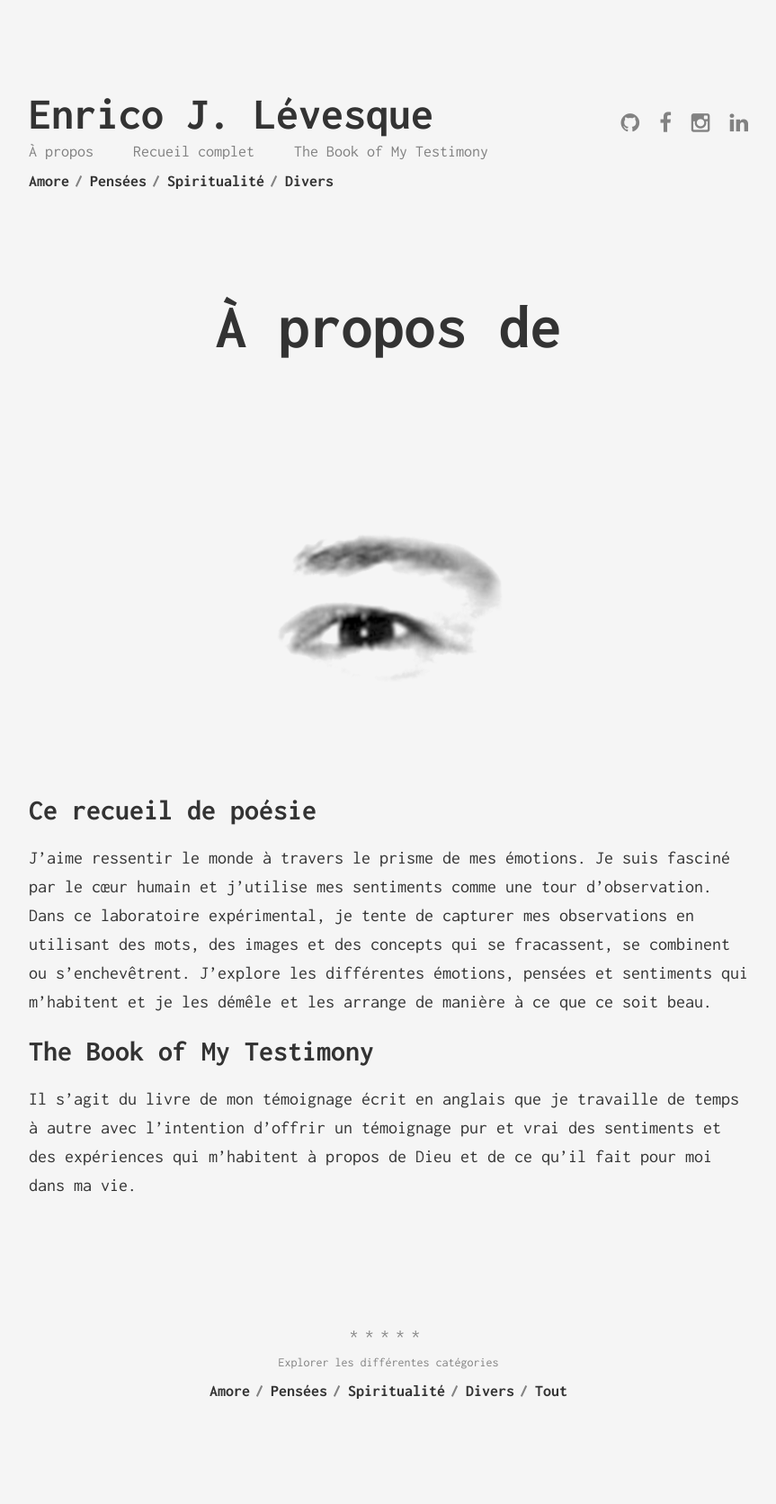
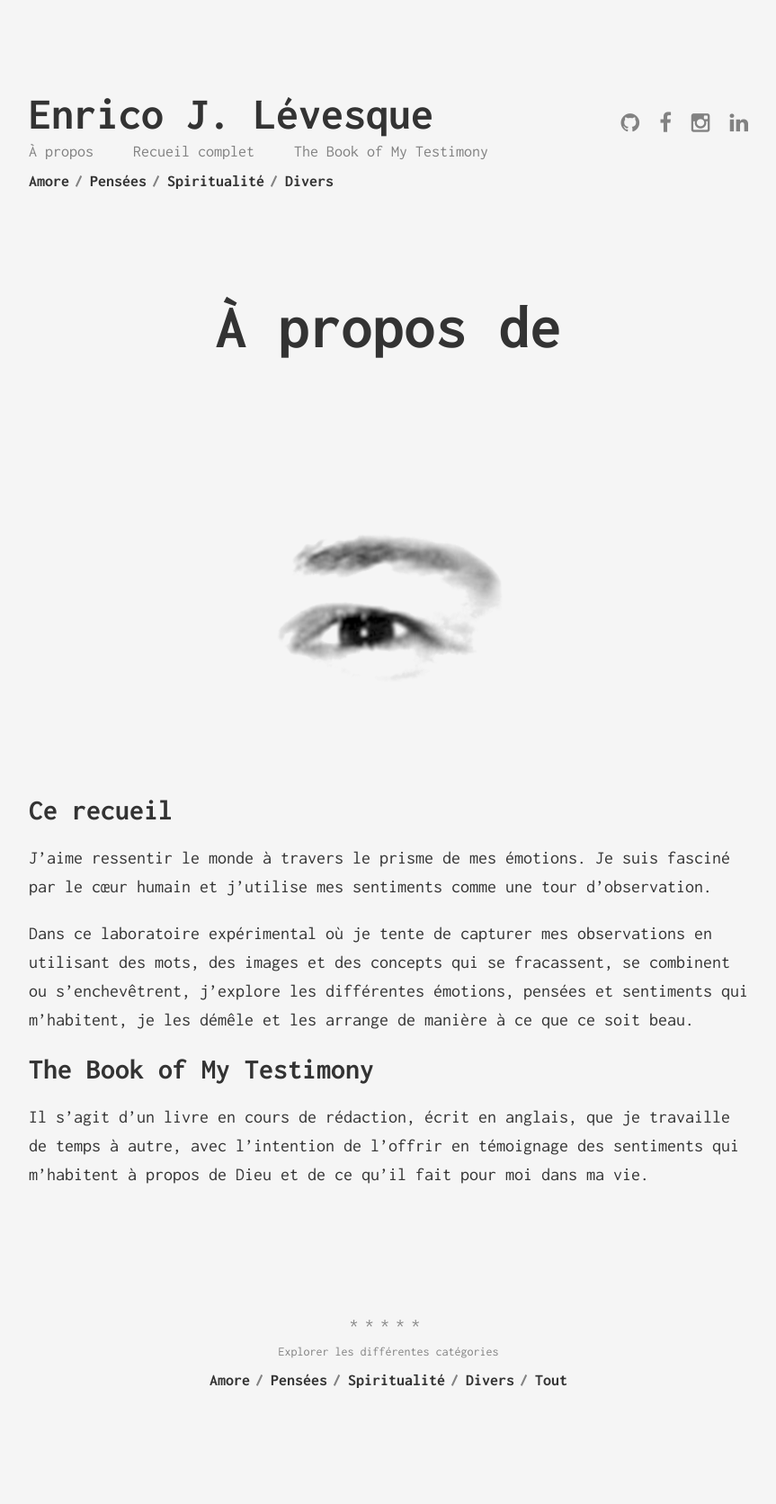
Before and after one commit to enricoJL/enricojl.github.io, a Jekyll site: the page built from about.md, in a window 1280 px wide. Shown: the whole page at 90% size, without its empty margins (208-1071 px from the left). Built offline with Jekyll 4.4.1, drawn with Linux system fonts in a browser that asks for light colours.

Commit message:
ajustements

```diff
--- a/about.md
+++ b/about.md
@@ -8,10 +8,12 @@
 	<img src="{{site.baseurl}}/assets/transparent.png" width="40%">
 </center>
 
-# Ce recueil de poésie
+# Ce recueil
 
-J'aime ressentir le monde à travers le prisme de mes émotions. Je suis fasciné par le cœur humain et j'utilise mes sentiments comme une tour d'observation. Dans ce laboratoire expérimental, je tente de capturer mes observations en utilisant des mots, des images et des concepts qui se fracassent, se combinent ou s'enchevêtrent. J'explore les différentes émotions, pensées et sentiments qui m'habitent et je les démêle et les arrange de manière à ce que ce soit beau.
+J'aime ressentir le monde à travers le prisme de mes émotions. Je suis fasciné par le cœur humain et j'utilise mes sentiments comme une tour d'observation.
+
+Dans ce laboratoire expérimental où je tente de capturer mes observations en utilisant des mots, des images et des concepts qui se fracassent, se combinent ou s'enchevêtrent, j'explore les différentes émotions, pensées et sentiments qui m'habitent, je les démêle et les arrange de manière à ce que ce soit beau.
 
 # The Book of My Testimony
 
-Il s'agit du livre de mon témoignage écrit en anglais que je travaille de temps à autre avec l'intention d'offrir un témoignage pur et vrai des sentiments et des expériences qui m'habitent à propos de Dieu et de ce qu'il fait pour moi dans ma vie.
+Il s'agit d'un livre en cours de rédaction, écrit en anglais, que je travaille de temps à autre, avec l'intention de l'offrir en témoignage des sentiments qui m'habitent à propos de Dieu et de ce qu'il fait pour moi dans ma vie.
```
